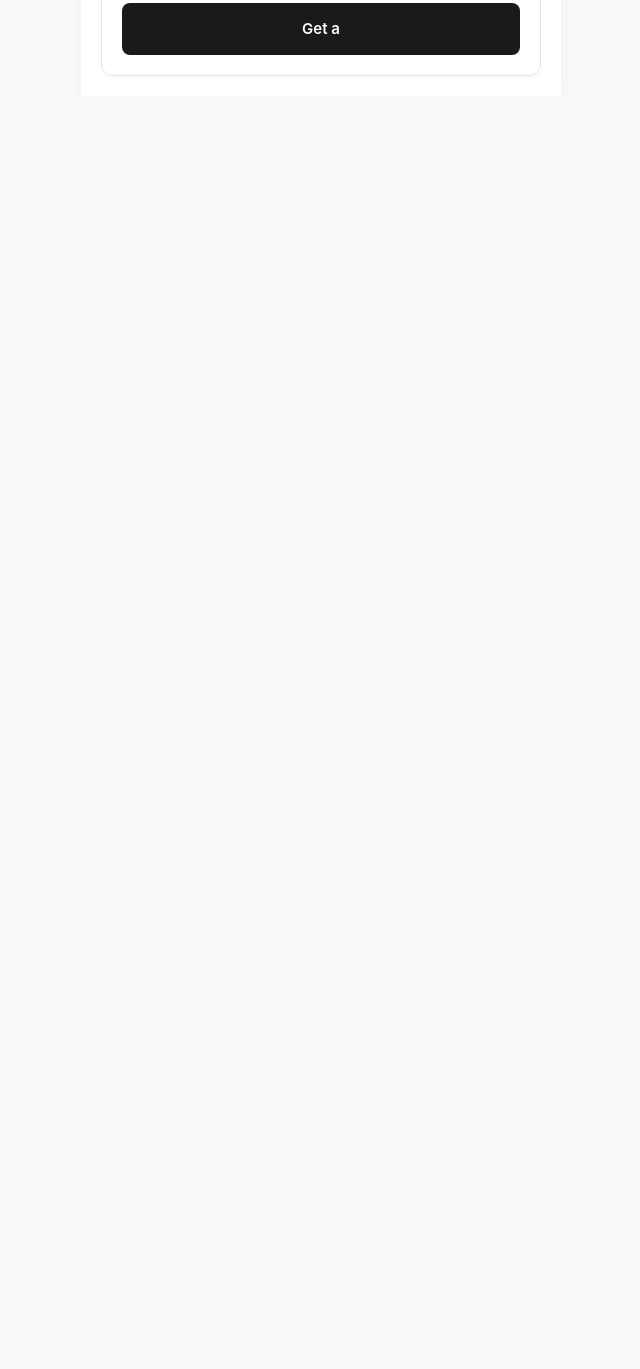
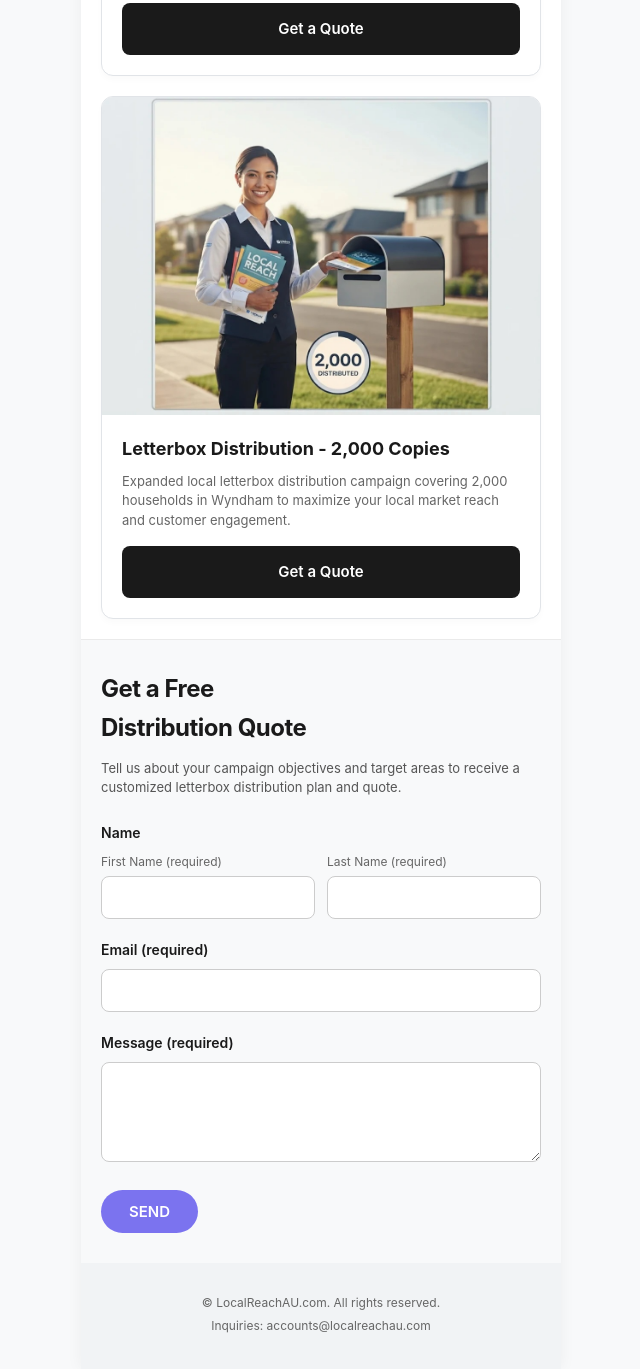
Before and after one commit to jasonyimelbourne/LocalReach, a plain HTML site: page index.html in a window 1280 px wide. Shown: the part 1176-2545 px from the top of the page, without its empty margins (319-959 px from the left). Before the commit the page ends 1272 px from the top, so only its background shows below. Drawn offline with Linux system fonts and the light colour scheme.

Commit message:
Add files via upload

```diff
--- a/index.html
+++ b/index.html
@@ -34,7 +34,7 @@
             border-bottom: 1px solid #eaeaea;
             background-color: #ffffff;
         }
-        /* 로고 크기를 넉넉하게 키웠습니다 (기존 180px -> 300px) */
+        /* 로고 크기 설정 */
         header img.logo {
             width: 100%;
             max-width: 300px;
@@ -200,7 +200,7 @@
 <body>
 
     <div class="container">
-        <!-- 상단 헤더 (로고 크기 확대) -->
+        <!-- 상단 헤더 (로고) -->
         <header>
             <img src="Local Reach_Logo.jpg" alt="Local Reach Logo" class="logo">
         </header>
@@ -222,4 +222,62 @@
                 <div class="product-info">
                     <h3>Letterbox Distribution - 1,000 Copies</h3>
                     <p class="desc">Targeted local letterbox distribution service for 1,000 copies of flyers and printed materials across the Wyndham region in Melbourne.</p>
-                    <a href="mailto:accounts@localreachau.com?subject=Inquiry: Wyndham 1000 Copies" class="cta-button">Get a
+                    <a href="mailto:accounts@localreachau.com?subject=Inquiry: Wyndham 1000 Copies" class="cta-button">Get a Quote</a>
+                </div>
+            </div>
+
+            <!-- 상품 2 (2000부) -->
+            <div class="product-card">
+                <img src="sub2.jpg" alt="Wyndham 2000 Copies Distribution">
+                <div class="product-info">
+                    <h3>Letterbox Distribution - 2,000 Copies</h3>
+                    <p class="desc">Expanded local letterbox distribution campaign covering 2,000 households in Wyndham to maximize your local market reach and customer engagement.</p>
+                    <a href="mailto:accounts@localreachau.com?subject=Inquiry: Wyndham 2000 Copies" class="cta-button">Get a Quote</a>
+                </div>
+            </div>
+
+        </div>
+
+        <!-- 하단 견적 문의 폼 섹션 (추가 완료) -->
+        <section class="quote-section">
+            <h2>Get a Free<br>Distribution Quote</h2>
+            <p>Tell us about your campaign objectives and target areas to receive a customized letterbox distribution plan and quote.</p>
+
+            <form action="mailto:accounts@localreachau.com" method="post" enctype="text/plain">
+                <div class="form-group">
+                    <label>Name</label>
+                    <div class="name-row">
+                        <div class="name-field">
+                            <span>First Name (required)</span>
+                            <input type="text" name="First Name" required>
+                        </div>
+                        <div class="name-field">
+                            <span>Last Name (required)</span>
+                            <input type="text" name="Last Name" required>
+                        </div>
+                    </div>
+                </div>
+
+                <div class="form-group">
+                    <label>Email (required)</label>
+                    <input type="email" name="Email" required>
+                </div>
+
+                <div class="form-group">
+                    <label>Message (required)</label>
+                    <textarea name="Message" required></textarea>
+                </div>
+
+                <button type="submit" class="submit-btn">SEND</button>
+            </form>
+        </section>
+
+        <!-- 푸터 -->
+        <footer>
+            <p>&copy; LocalReachAU.com. All rights reserved.</p>
+            <p>Inquiries: accounts@localreachau.com</p>
+        </footer>
+    </div>
+
+</body>
+</html>
```
